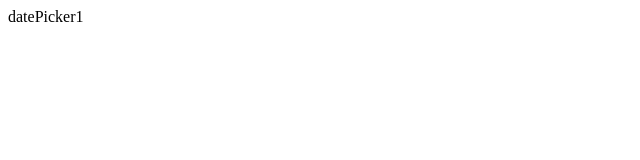
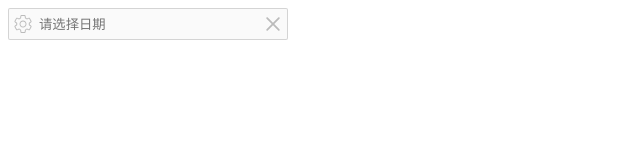
Before and after one commit to yzlvbk/sipke-vue-ui, a Vue app: page /#/datePicker in a window 1280 px wide. Shown: the top 160 px of the page, without its empty margins (0-640 px from the left). Built offline with nearby package versions, Linux system fonts and the light colour scheme.

Commit message:
完善DatePicker

```diff
--- a/src/packages/date-picker/DatePicker.vue
+++ b/src/packages/date-picker/DatePicker.vue
@@ -1,20 +1,81 @@
 <template>
-  <div>
-    datePicker1
+  <div class="s-date-picker">
+    <div class="input-wrapper">
+      <input type="text" autocomplete="off" disabled placeholder="请选择日期">
+      <!-- <label class="label">请选择日期</label> -->
+      <s-icon name="setting" class="icon prefix"></s-icon>
+      <s-icon name="close" class="icon clear"></s-icon>
+    </div>
   </div>
 </template>
 
 <script lang="ts">
 import { defineComponent } from 'vue'
-
+import sIcon from '../icon/Icon.vue'
 export default defineComponent({
   setup() {
 
 
     return {}
-  }
+  },
+  components: { sIcon }
 })
 </script>
 
-<style scoped>
+<style lang="scss" scoped>
+@import '../../style/mixni.scss';
+.s-date-picker {
+  width: 280px;
+  // position: relative;
+
+  > .input-wrapper {
+    width: 280px;
+    height: 32px;
+    position: relative;
+
+    > input {
+      position: absolute;
+      width: 100%;
+      height: 100%;
+      padding: 0 30px;
+      box-sizing: border-box;
+      border: 1px solid $border;
+      border-radius: 2px;
+      color: $main;
+      cursor: pointer;
+
+      &:focus {
+        outline: none;
+        border-color: $p;
+      }
+      &:hover {
+        border-color: $p;
+      }
+    }
+
+    > .icon {
+      position: absolute;
+      width: 20px;
+      height: 20px;
+      top: 50%;
+      transform: translateY(-50%);
+      color: $disabled;
+
+      &.prefix {
+        left: 5px;
+      }
+
+      &.clear {
+        cursor: pointer;
+        right: 5px;
+      }
+
+      &:hover {
+        &.clear {
+          color: $main;
+        }
+      }
+    }
+  }
+}
 </style>
```
